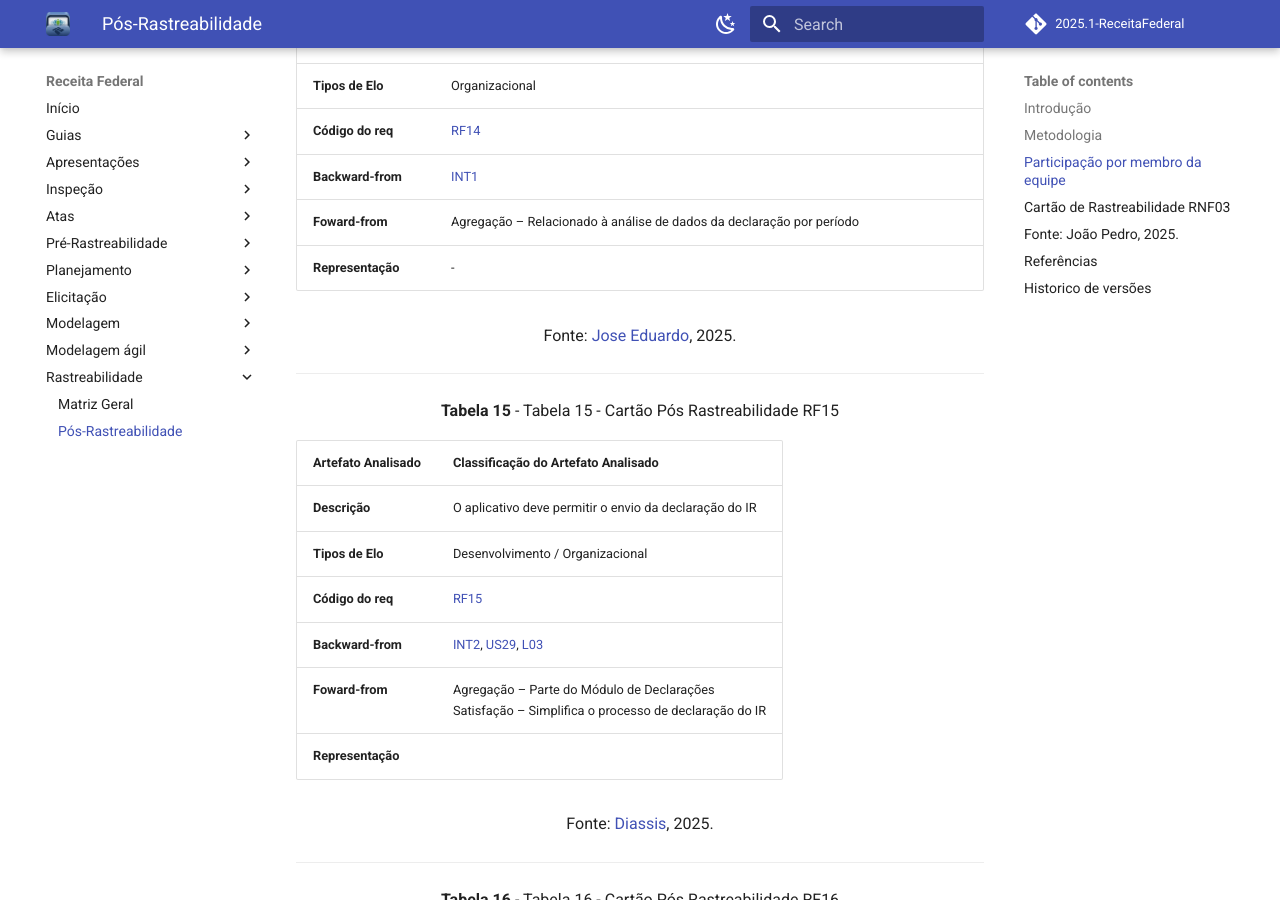
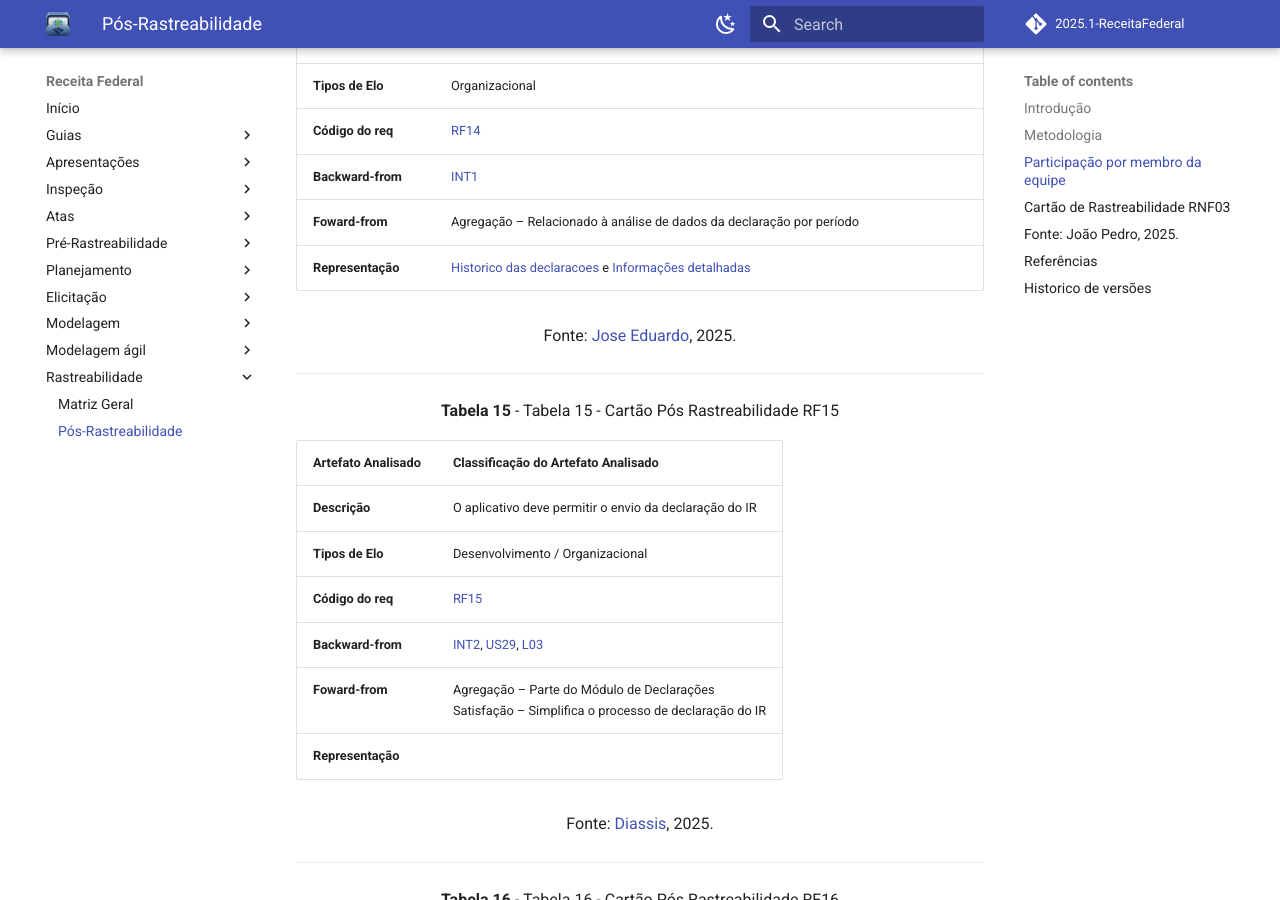
Before and after one commit to Requisitos-de-Software/2025.1-Meu-INSS, an MkDocs documentation site: the page built from docs/rastreabilidade/pos-rastreabilidade.md, in a window 1280 px wide and 900 px high, scrolled down 5287 px. Built offline with MkDocs 1.6.1 and Material for MkDocs 9.7.7, drawn with Linux system fonts in a browser that asks for light colours; comment, search, counter and statistics services are not loaded.

Commit message:
adicionando mais imgs

```diff
--- a/docs/rastreabilidade/pos-rastreabilidade.md
+++ b/docs/rastreabilidade/pos-rastreabilidade.md
@@ -157,7 +157,7 @@
 | **Código do req** | [RF14](https://requisitos-de-software.github.io/2025.1-ReceitaFederal/elicitacao/requisitos-elicitados/#rf14) |
 | **Backward-from** | [INT1](https://requisitos-de-software.github.io/2025.1-ReceitaFederal/elicitacao/introspeccao/) |
 | **Foward-from** | Agregação – Relacionado à análise de dados da declaração por período |
-| **Representação** | - |
+| **Representação** | [Historico das declaracoes](../assets/prints-jose/historico-declaracoes.jpg) e [Informações detalhadas]() |
 
 <font size="3"><p style="text-align: center">Fonte: [Jose Eduardo](https://github.com/jevprado), 2025.</p></font>
 
```
Also changed, not shown: other parts of docs/rastreabilidade/pos-rastreabilidade.md (+1 -1 lines), docs/assets/prints-jose/historico-declaracoes.jpg (added), docs/assets/prints-jose/info-detalhadas.jpg (added), docs/assets/prints-jose/status-cpf.png (added).
